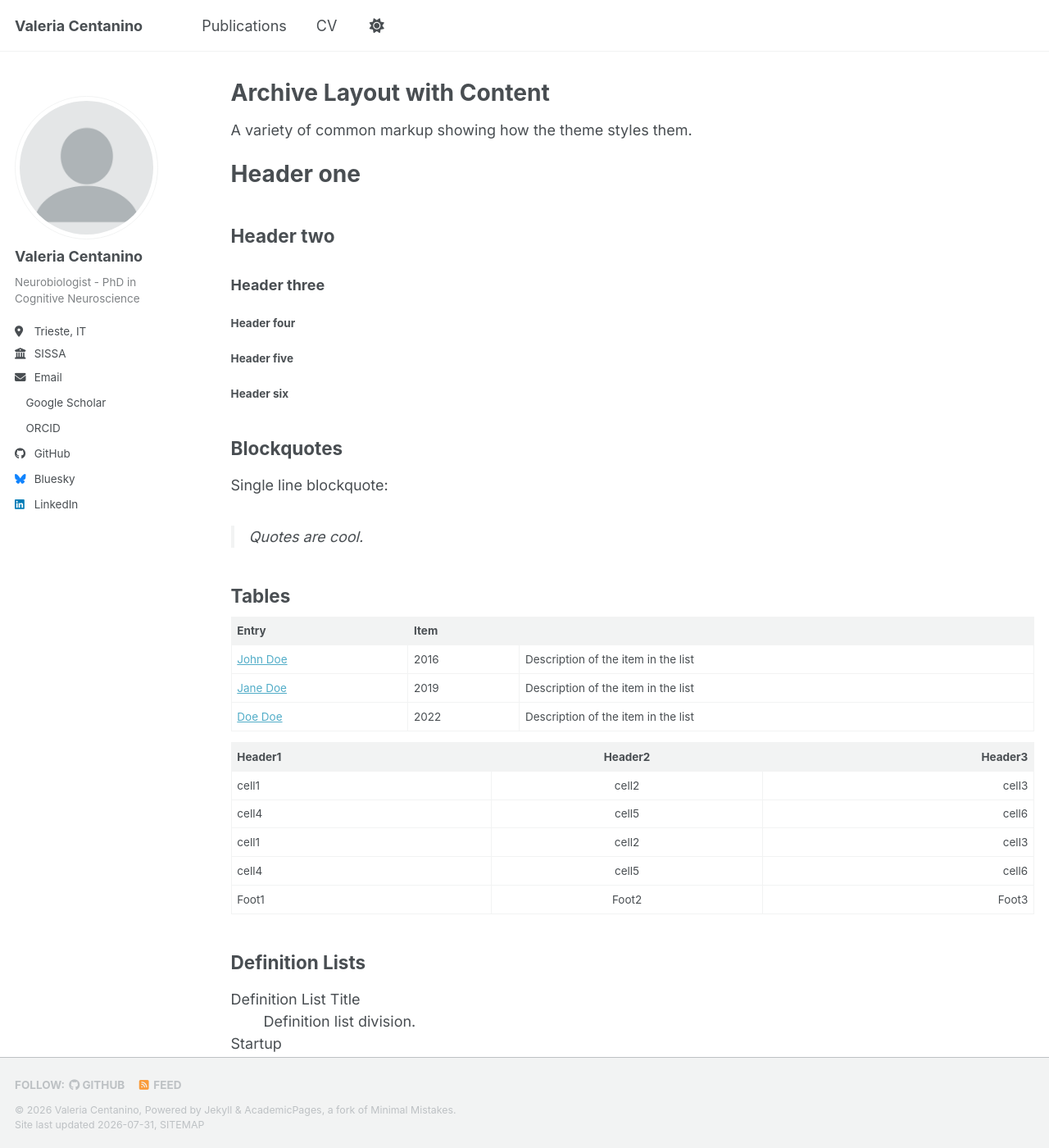
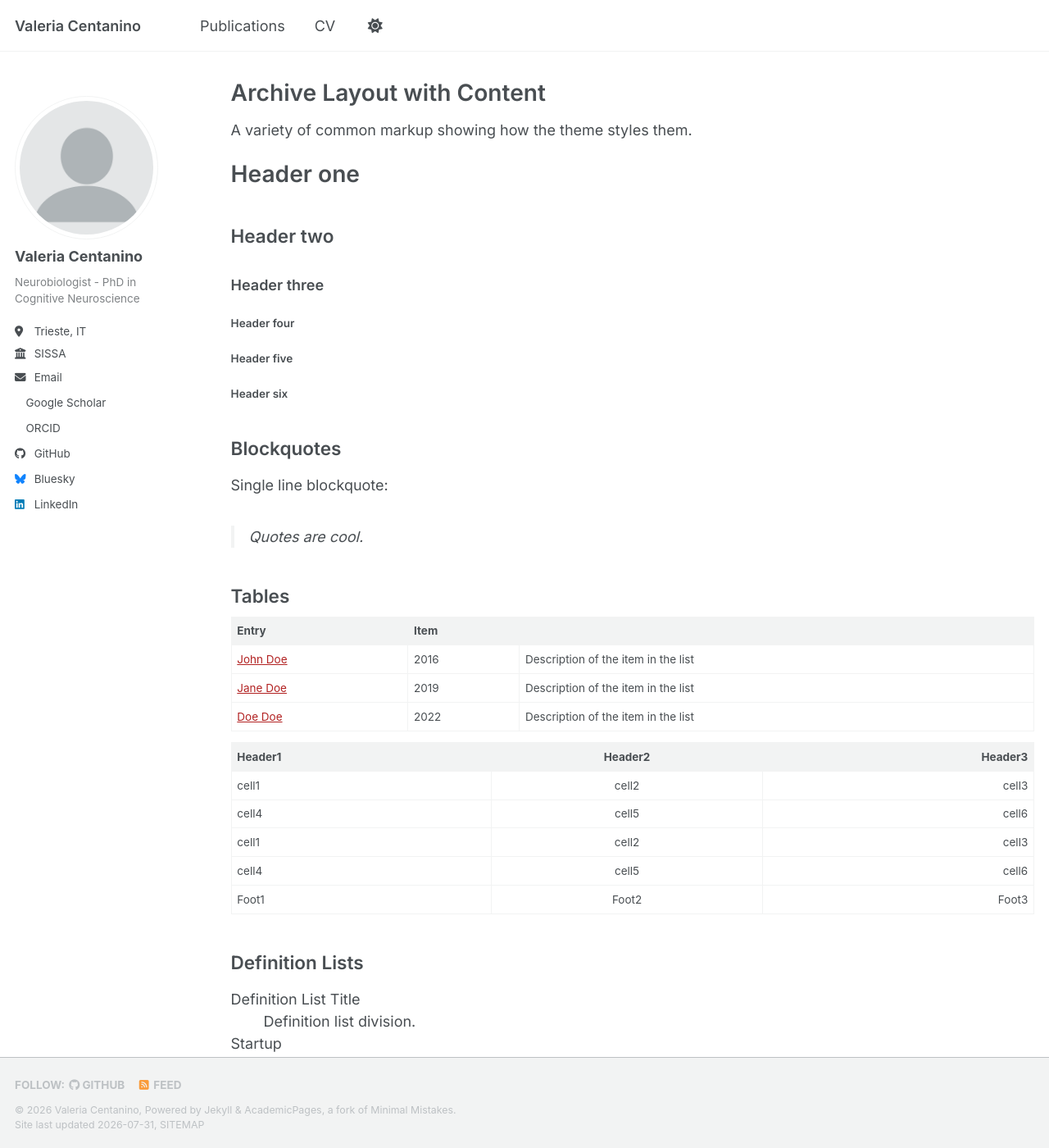
Before and after one commit to valecenta/valecenta.github.io, a Jekyll site: the page built from _pages/archive-layout-with-content.md, in a window 1280 px wide and 1400 px high. Shown: the whole window at 82% size. Built offline with Jekyll 4.4.1, drawn with Linux system fonts in a browser that asks for light colours; a style sheet for code colours, icons or effects is not loaded.

Commit message:
change colors and font

```diff
--- a/assets/css/custom.css
+++ b/assets/css/custom.css
@@ -1,7 +1,13 @@
 /* Font */
-body {
+body,
+h1, h2, h3, h4, h5, h6,
+.author__name,
+.author__bio,
+.greedy-nav,
+.masthead,
+.page__title,
+.archive__item-title {
   font-family: "Inter", Arial, sans-serif;
-  color: var(--global-text-color);
 }
 
 /* Headings */
@@ -25,10 +31,18 @@ a:hover {
 }
 
 /* Content links in red */
-.page__content a {
+.page__content a,
+.archive__item-title a,
+.archive__item-excerpt a,
+.archive a,
+.page a {
   color: #b22222;
 }
 
-.page__content a:hover {
+.page__content a:hover,
+.archive__item-title a:hover,
+.archive__item-excerpt a:hover,
+.archive a:hover,
+.page a:hover {
   color: #8b0000;
 }
```
